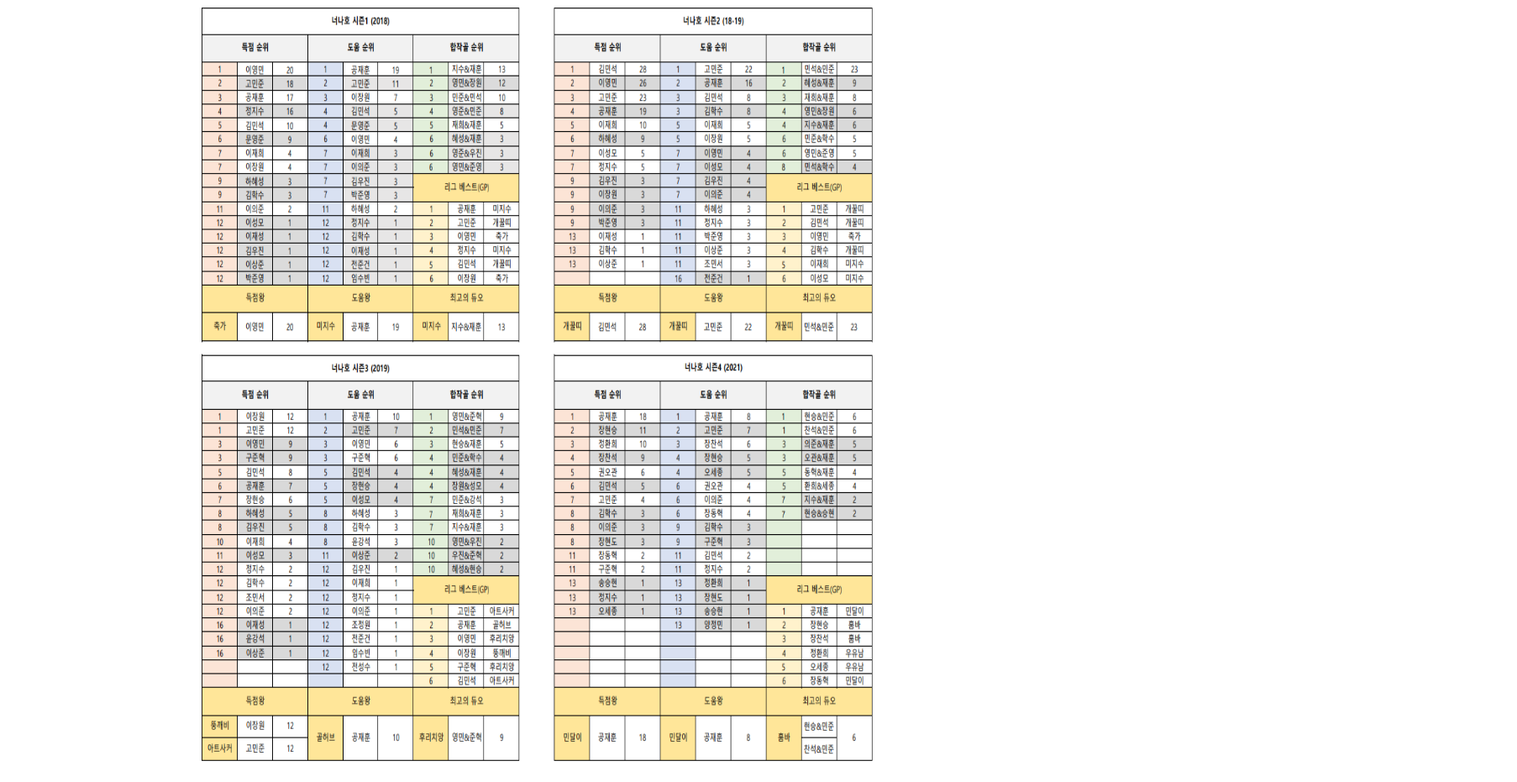
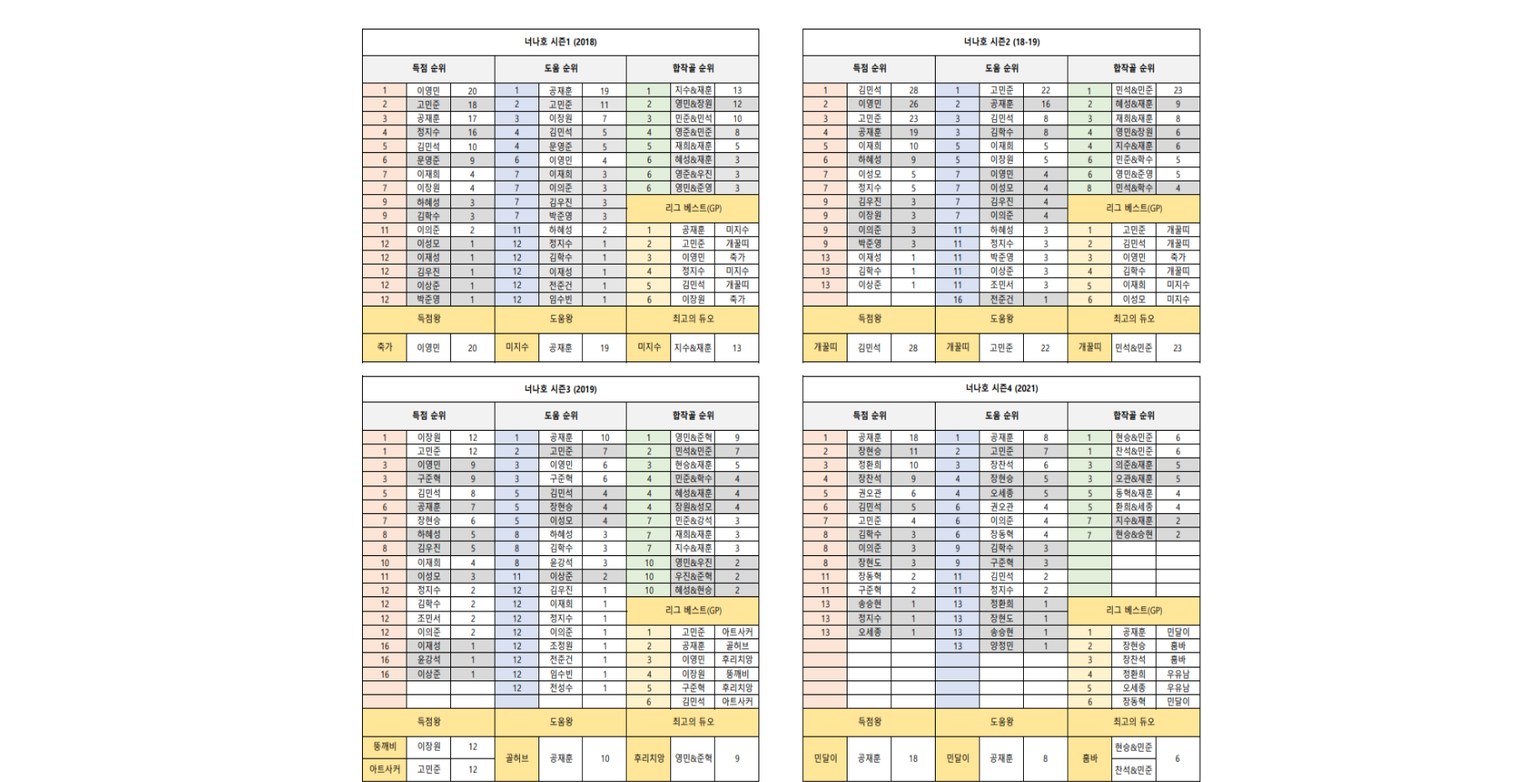
Before and after one commit to seoker515/nnr.site, a plain HTML site: page history.html in a window 1280 px wide. Shown: the whole page at 84% size, 1806 px wide, since content can reach past the window. Before the commit the page ends 908 px from the top, so only its background shows below. Drawn offline with Linux system fonts and the light colour scheme; a web font is replaced by a local one.

Commit message:
Update season.css

```diff
--- a/css/season.css
+++ b/css/season.css
@@ -2,9 +2,11 @@
     display: flex;
     justify-content: center;
     align-items: center;
+    height: 950px;
+    width: 1750px;
 }
 
 .history-season img {
     height: 900px;
-    width: 800px;
+    width: 1000px;
 }
```
